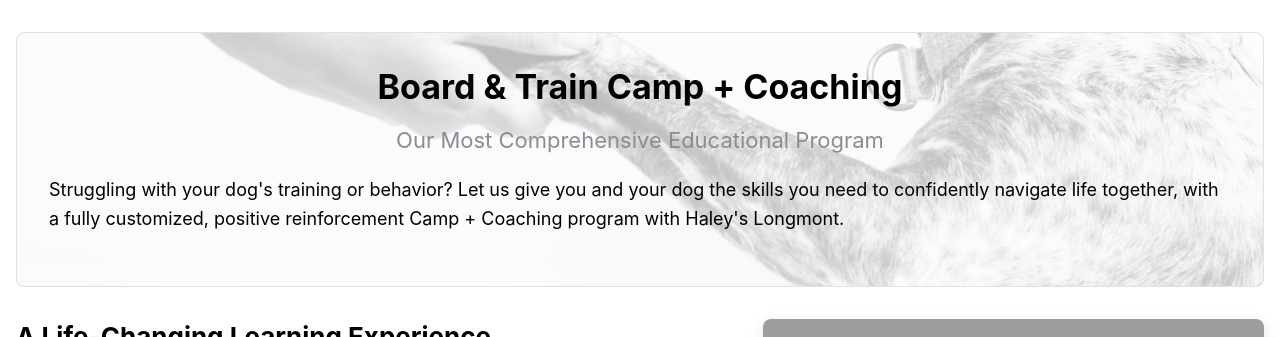
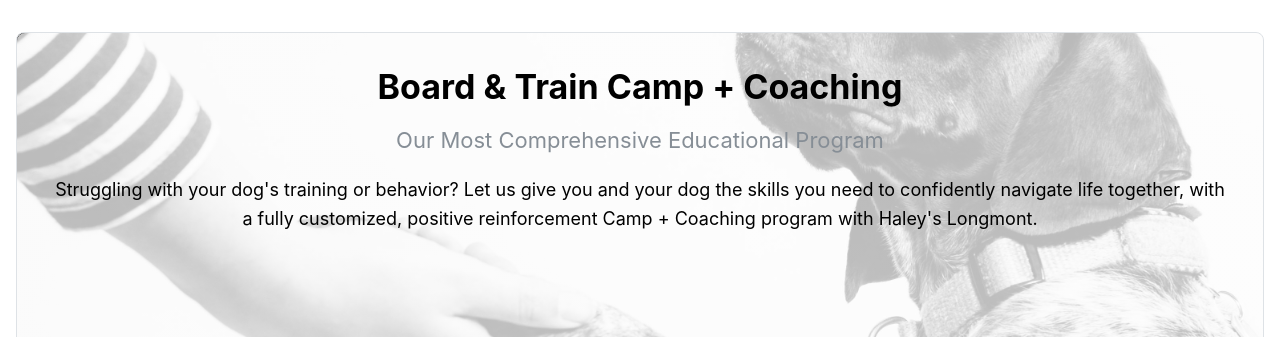
Before and after one commit to eitanfire/board-and-train, a React (Vite) app: page / in a window 1280 px wide. Shown: the top 337 px of the page. Built offline with nearby package versions, Linux system fonts and the light colour scheme; grey boxes are pictures that could not be loaded.

Commit message:
make hero image take up full screen

```diff
--- a/src/components/Content.tsx
+++ b/src/components/Content.tsx
@@ -31,16 +31,26 @@
   return (
     <Container size="xl" py="xl">
       {/* Hero Section with Background Image */}
+      <Box
+        style={{
+          position: "relative",
+          width: "100%",
+          height: "100vh",
+          overflow: "hidden",
+        }}
+      >
         <Paper
           radius="md"
           p="xl"
           withBorder
-        mb="xl"
           style={{
             position: "relative",
+            width: "100%", // Ensures no overflow beyond viewport width
+            height: "100%",
             backgroundImage: `url(${fabianGieske})`,
             backgroundSize: "cover",
             backgroundPosition: "center",
+            backgroundRepeat: "no-repeat",
           }}
         >
           <Overlay
@@ -49,7 +59,7 @@
             zIndex={0}
             radius="md"
           />
-        <Box style={{ position: "relative", zIndex: 1 }}>
+          <Box style={{ position: "relative", zIndex: 1, textAlign: "center" }}>
             <Title order={1} ta="center" mb="md">
               Board & Train Camp + Coaching
             </Title>
@@ -57,15 +67,19 @@
               Our Most Comprehensive Educational Program
             </Title>
             <Text size="lg" mb="lg">
-            Struggling with your dog's training or behavior? Let us give you and
-            your dog the skills you need to confidently navigate life together,
-            with a fully customized, positive reinforcement Camp + Coaching
-            program with Haley's Longmont.
+              Struggling with your dog's training or behavior? Let us give you
+              and your dog the skills you need to confidently navigate life
+              together, with a fully customized, positive reinforcement Camp +
+              Coaching program with Haley's Longmont.
             </Text>
           </Box>
         </Paper>
+      </Box>
 
       {/* Life-Changing Experience Section with Image */}
+      <Box mt="xl">
+        {" "}
+        {/* This ensures the content starts below */}
         <Grid mb="xl" gutter="xl">
           <Grid.Col span={{ base: 12, md: 7 }}>
             <Box>
@@ -73,13 +87,13 @@
                 A Life-Changing Learning Experience
               </Title>
               <Text mb="lg">
-              Forget about old-fashioned, boot camp-style dog training programs
-              that use questionable methods and include little (if any)
-              instruction for you! Haley's Longmont Camp + Coaching programs
-              combine the powerful learning boost that comes through positive
-              reinforcement board & train camp, with the lasting behavior change
-              that comes through private coaching sessions. So you and your dog
-              can live a happier life together.
+                Forget about old-fashioned, boot camp-style dog training
+                programs that use questionable methods and include little (if
+                any) instruction for you! Haley's Longmont Camp + Coaching
+                programs combine the powerful learning boost that comes through
+                positive reinforcement board & train camp, with the lasting
+                behavior change that comes through private coaching sessions. So
+                you and your dog can live a happier life together.
               </Text>
             </Box>
           </Grid.Col>
@@ -94,6 +108,7 @@
             />
           </Grid.Col>
         </Grid>
+      </Box>
 
       {/* Programs Perfect For Section */}
       <Paper
```
Lines whose indentation alone changed are shown as unchanged.
